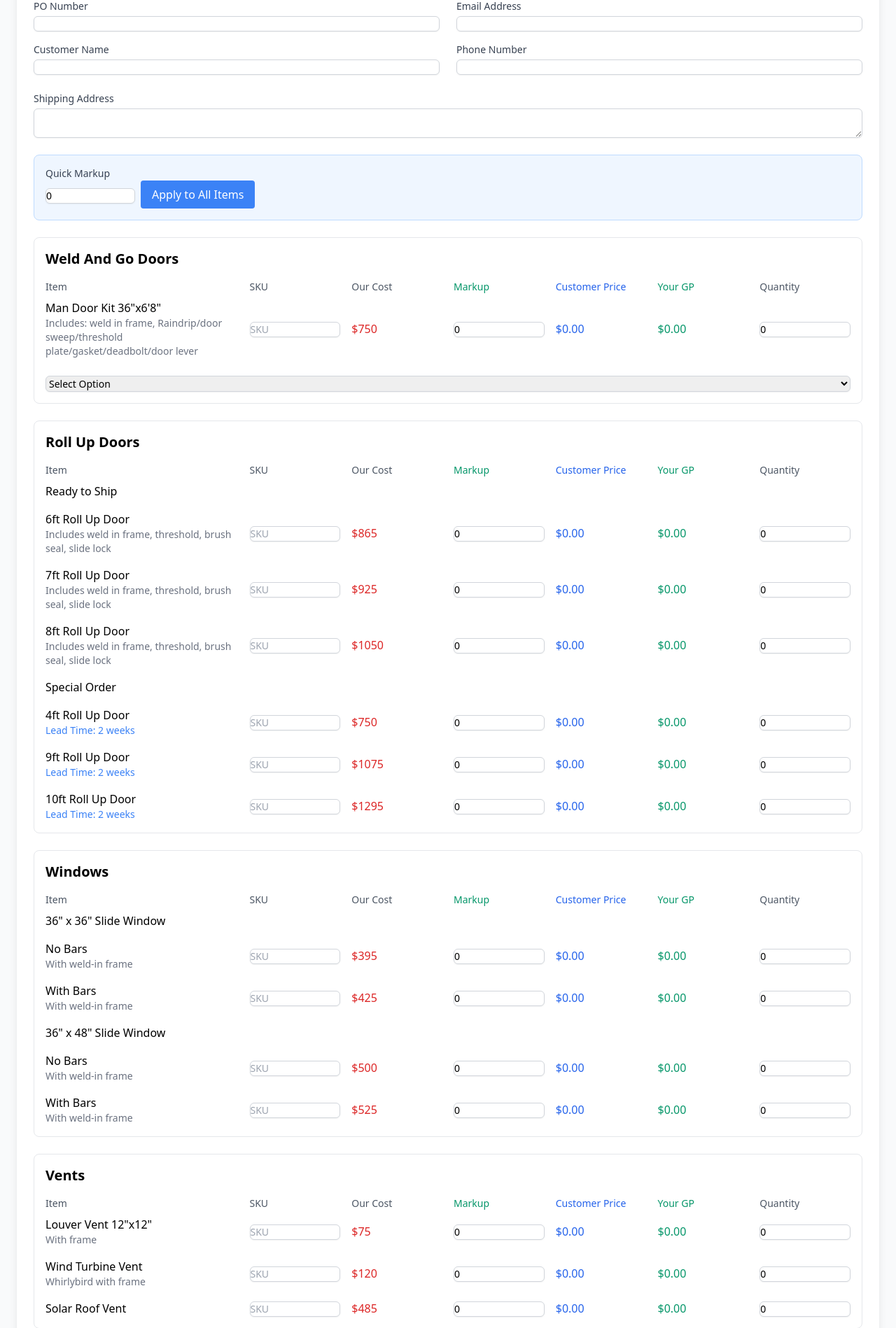
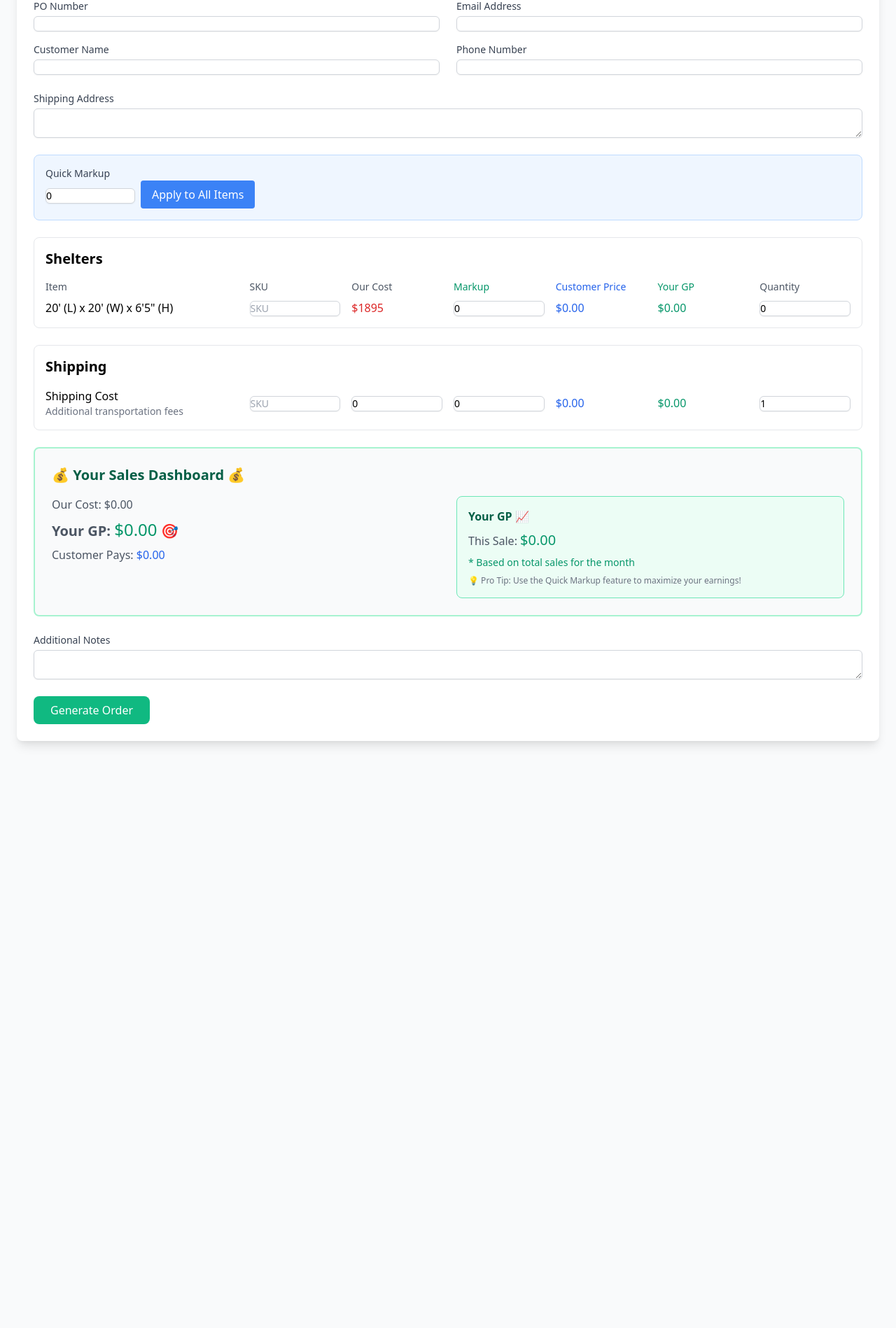
Before and after one commit to ryanE495/container-mod-system, a Flask app: page / in a window 1280 px wide. Shown: the part 105-2003 px from the top of the page at 70% size. After the commit the page ends 1171 px from the top, so only its background shows below. Run offline with Flask 3, Linux system fonts and the light colour scheme.

Commit message:
Updated order form with client requested GP calculations and shelter pricing

```diff
--- a/templates/order_form.html
+++ b/templates/order_form.html
@@ -51,9 +51,8 @@
             </div>
 
             <!-- Product Categories -->
-            {% for category, items in catalog.items() %}
             <div class="border rounded-lg p-4">
-                <h2 class="text-xl font-semibold mb-4">{{ category|replace('_', ' ')|title }}</h2>
+                <h2 class="text-xl font-semibold mb-4">Shelters</h2>
                 <div class="grid grid-cols-8 gap-4 mb-2 font-medium text-sm text-gray-600">
                     <div class="col-span-2">Item</div>
                     <div>SKU</div>
@@ -64,30 +63,16 @@
                     <div>Quantity</div>
                 </div>
                 <div class="space-y-4">
-                    {% for name, details in items.items() recursive %}
-                    {% if details.price is defined %}
                     <div class="grid grid-cols-8 gap-4 items-center">
-                        <div class="col-span-2">
-                            {{ name }}
-                            {% if details.description %}
-                            <p class="text-sm text-gray-500">{{ details.description }}</p>
-                            {% endif %}
-                            {% if details.capacity %}
-                            <p class="text-sm text-gray-500">Capacity: {{ details.capacity }}</p>
-                            {% endif %}
-                            {% if details.lead_time %}
-                            <p class="text-sm text-blue-500">Lead Time: {{ details.lead_time }}</p>
-                            {% endif %}
+                        <div class="col-span-2">20' (L) x 20' (W) x 6'5" (H)</div>
+                        <div>
+                            <input type="text" placeholder="SKU" class="sku-input w-full rounded-md border border-gray-300 shadow-sm focus:border-indigo-500 focus:ring-indigo-500 sm:text-sm">
                         </div>
-                        <div>
-                            <input type="text" placeholder="SKU"
-                                   class="sku-input w-full rounded-md border border-gray-300 shadow-sm focus:border-indigo-500 focus:ring-indigo-500 sm:text-sm">
-                        </div>
-                        <div class="text-red-600 font-medium">${{ details.price }}</div>
+                        <div class="text-red-600 font-medium">$1895</div>
                         <div>
                             <input type="number" min="0" max="100" value="0"
                                    class="markup-input w-full rounded-md border border-gray-300 shadow-sm focus:border-indigo-500 focus:ring-indigo-500 sm:text-sm"
-                                   data-base-price="{{ details.price }}">
+                                   data-base-price="1895">
                         </div>
                         <div class="customer-price text-blue-600 font-medium">$0.00</div>
                         <div class="profit-margin text-green-600 font-medium">$0.00</div>
@@ -95,27 +80,10 @@
                             <input type="number" min="0" value="0"
                                    class="quantity-input w-full rounded-md border border-gray-300 shadow-sm focus:border-indigo-500 focus:ring-indigo-500 sm:text-sm">
                         </div>
-                        {% if details.options %}
-                        <div class="col-span-8 mt-2">
-                            <select class="w-full rounded-md border border-gray-300 shadow-sm focus:border-indigo-500 focus:ring-indigo-500 sm:text-sm">
-                                <option value="">Select Option</option>
-                                {% for option in details.options %}
-                                <option value="{{ option }}">{{ option }}</option>
-                                {% endfor %}
-                            </select>
-                        </div>
-                        {% endif %}
                     </div>
-                    {% else %}
-                    <div class="space-y-4">
-                        <h3 class="font-medium">{{ name }}</h3>
-                        {{ loop(items[name].items()) }}
-                    </div>
-                    {% endif %}
-                    {% endfor %}
+                    <!-- Add more items as needed -->
                 </div>
             </div>
-            {% endfor %}
 
             <!-- Shipping Section -->
             <div class="border rounded-lg p-4">
@@ -230,12 +198,12 @@
                 const commission = markupAmount * COMMISSION_RATE;
 
                 row.querySelector('.customer-price').textContent = `$${customerPrice.toFixed(2)}`;
-                row.querySelector('.profit-margin').textContent = `$${grossProfit.toFixed(2)}`;
+                row.querySelector('.profit-margin').textContent = `$${commission.toFixed(2)}`;
 
                 return {
                     baseTotal: basePrice * quantity,
                     customerTotal: customerPrice * quantity,
-                    grossProfit: grossProfit * quantity
+                    grossProfit: commission * quantity
                 };
             }
 
@@ -285,17 +253,15 @@
                     if (quantity > 0) {
                         const nameElement = row.querySelector('.col-span-2');
                         const skuInput = row.querySelector('.sku-input');
-                        const optionSelect = row.querySelector('select');
                         const basePrice = parseFloat(item.dataset.basePrice);
                         const markup = parseFloat(item.value) || 0;
 
                         formData.items.push({
-                            name: nameElement.childNodes[0].textContent.trim(),
+                            name: nameElement.textContent.trim(),
                             sku: skuInput ? skuInput.value.trim() : '',
                             basePrice: basePrice,
                             markup: markup,
-                            quantity: quantity,
-                            option: optionSelect ? optionSelect.value : null
+                            quantity: quantity
                         });
                     }
                 });
```
